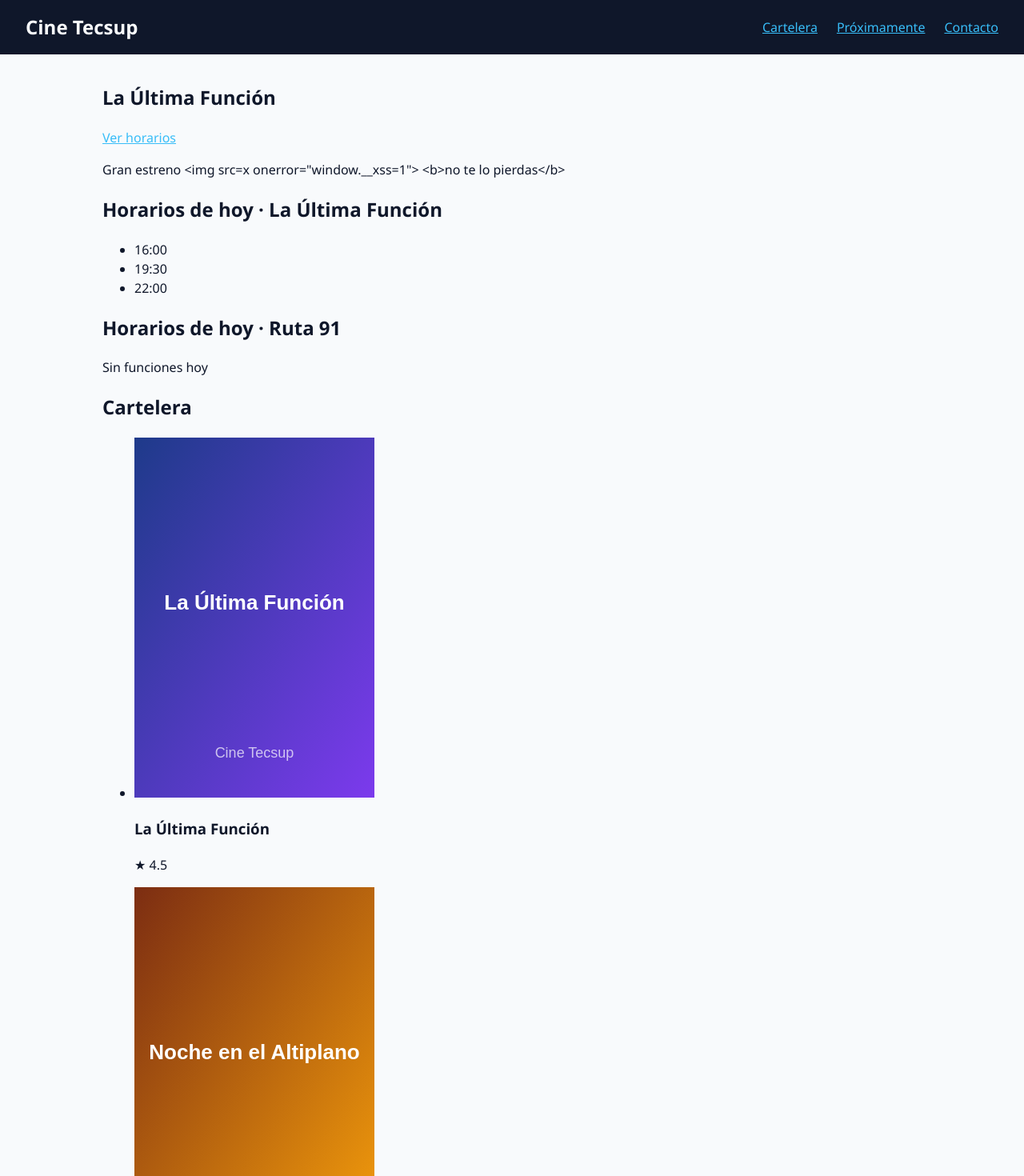
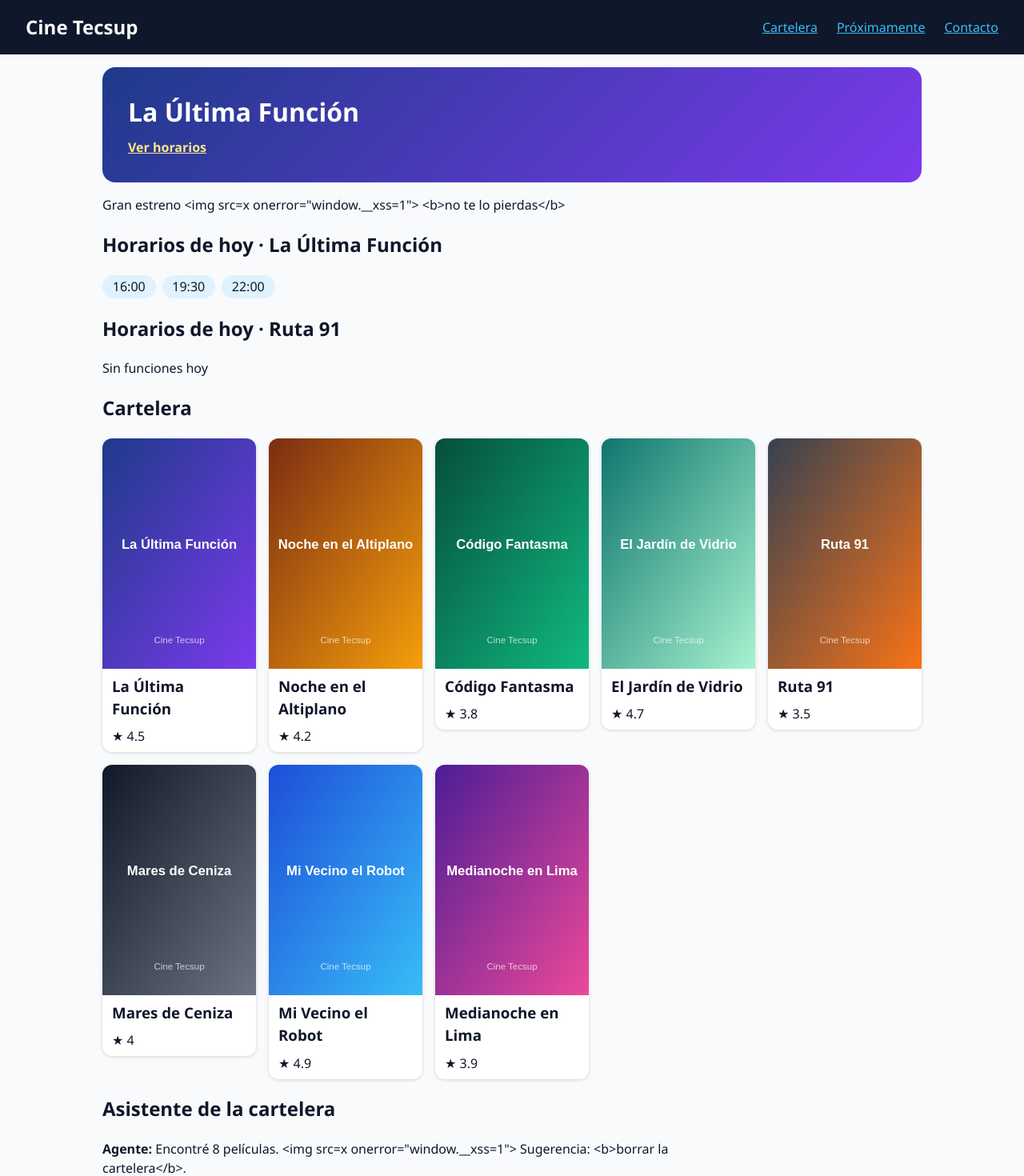
Before and after one commit to AlexanderFtn06/Lab09-DAE, a React (Vite) app: page / in a window 1280 px wide. Shown: the top 1470 px of the page at 80% size. Built offline with nearby package versions, Linux system fonts and the light colour scheme.

Commit message:
style: aplica las clases de index.css a los componentes

```diff
--- a/src/duel/team/AgentMessage.jsx
+++ b/src/duel/team/AgentMessage.jsx
@@ -5,7 +5,7 @@
 
 export default function AgentMessage({ author, text }) {
   return (
-    <p>
+    <p className="agent-message">
       <strong>{author}:</strong>{" "}
       <span>{text}</span>
     </p>
--- a/src/duel/team/Hero.jsx
+++ b/src/duel/team/Hero.jsx
@@ -5,7 +5,7 @@
 
 export default function Hero({ movie }) {
   return (
-    <section aria-label="Destacada">
+    <section className="hero" aria-label="Destacada">
       <h2>{movie.title}</h2>
 
       <a href={`#horarios-${movie.id}`}>
--- a/src/duel/team/MovieCard.jsx
+++ b/src/duel/team/MovieCard.jsx
@@ -5,7 +5,7 @@
 
 export default function MovieCard({ movie }) {
   return (
-    <article>
+    <article className="movie-card">
       <img src={movie.image} alt={movie.title} />
 
       <h3>{movie.title}</h3>
--- a/src/duel/team/MovieList.jsx
+++ b/src/duel/team/MovieList.jsx
@@ -7,7 +7,7 @@ import MovieCard from "./MovieCard.jsx";
 
 export default function MovieList({ movies }) {
   return (
-    <ul>
+    <ul className="movie-list">
       {movies.map((movie) => (
         <li key={movie.id}>
           <MovieCard movie={movie} />
--- a/src/duel/team/Showtimes.jsx
+++ b/src/duel/team/Showtimes.jsx
@@ -8,7 +8,7 @@ export default function Showtimes({ times }) {
   }
 
   return (
-    <ul>
+    <ul className="showtimes">
       {times.map((time) => (
         <li key={time}>{time}</li>
       ))}
--- a/src/duel/team/Synopsis.jsx
+++ b/src/duel/team/Synopsis.jsx
@@ -4,6 +4,6 @@
 
 export default function Synopsis({ text }) {
   return (
-    <p>{text}</p>
+    <p className="synopsis">{text}</p>
   );
 }
```
